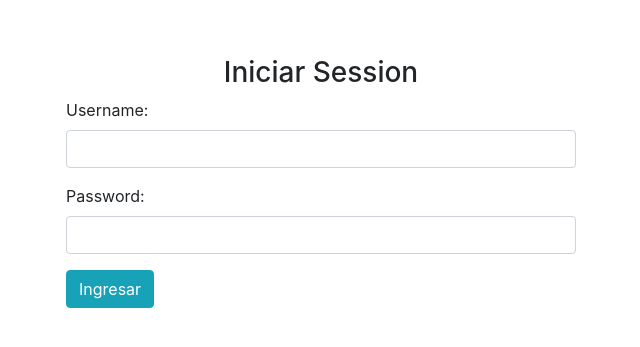
After one commit to TheSumsito/MisPerris, a PHP site: page /login.php in a window 1280 px wide. The commit adds this page. Shown: the top 347 px of the page, without its empty margins (319-959 px from the left). Run offline with PHP 8.4, Linux system fonts and the light colour scheme.

Commit message:
Four Commit

```diff
--- a/Complementos/Menu.php
+++ b/Complementos/Menu.php
@@ -15,7 +15,10 @@
                 <a class="nav-link text-white" href="#">Servicios</a>
             </li>
             <li class="nav-item">
-                <a class="nav-link text-white" href="../Vistas/contacto.php">Contactanos</a>
+                <a class="nav-link text-white" href="../Vistas/contactanos.php">Contactanos</a>
+            </li>
+            <li class="nav-item">
+                <a class="nav-link text-white" href="../Vistas/login.php">Cerrar Session</a>
             </li>
         </ul>
     </div>
--- /dev/null
+++ b/Vistas/login.php
@@ -0,0 +1,51 @@
+<!DOCTYPE html>
+<html lang="en">
+
+<head>
+    <meta charset="UTF-8">
+    <meta name="viewport" content="width=device-width, initial-scale=1.0">
+    <meta http-equiv="X-UA-Compatible" content="ie=edge">
+    <link rel="stylesheet" href="../css/bootstrap.min.css">
+    <link rel="stylesheet" href="../css/Aspectos.css">
+    <title>login</title>
+</head>
+
+<body class="body">
+    <script src="../js/bootstrap.min.js"></script>
+    <script src="../js/jquery-3.3.1.slim.min.js"></script>
+    <script src="../js/popper.min.js"></script>
+    <script src="../js/JQuery/jquery.js"></script>
+    <script src="../js/JQuery/jquery.validate.js"></script>
+
+    <form action="../Procesos/Validar.php" method="POST">
+        <div id="login">
+            <h3 class="text-center text-white pt-5"></h3>
+            <div class="container">
+                <div id="login-row" class="row justify-content-center align-items-center">
+                    <div id="login-column" class="col-md-6">
+                        <div id="login-box" class="col-md-12">
+                            <form id="login-form" class="form" action="" method="post">
+                                <h3 class="text-center">Iniciar Session</h3>
+                                <div class="form-group">
+                                    <label for="username">Username:</label><br>
+                                    <input type="text" name="txtUser" id="txtUser" class="form-control">
+                                </div>
+                                <div class="form-group">
+                                    <label for="password">Password:</label><br>
+                                    <input type="password" name="txtPass" id="txtPass" class="form-control">
+                                </div>
+                                <div class="form-group" method="post" action="../Procesos/Validar.php">
+                                    <input type="submit" name="Ingresar" class="btn btn-info btn-md" value="Ingresar">
+                                </div>
+                            </form>
+                        </div>
+                    </div>
+                </div>
+            </div>
+        </div>
+        </div>
+    </form>
+
+</body>
+
+</html>
```
Also changed, not shown: Procesos/Validar.php (added, +17 -0 lines), Vistas/index.php (+13 -0 lines), Vistas/contactanos.php (renamed from Vistas/contacto.php).
